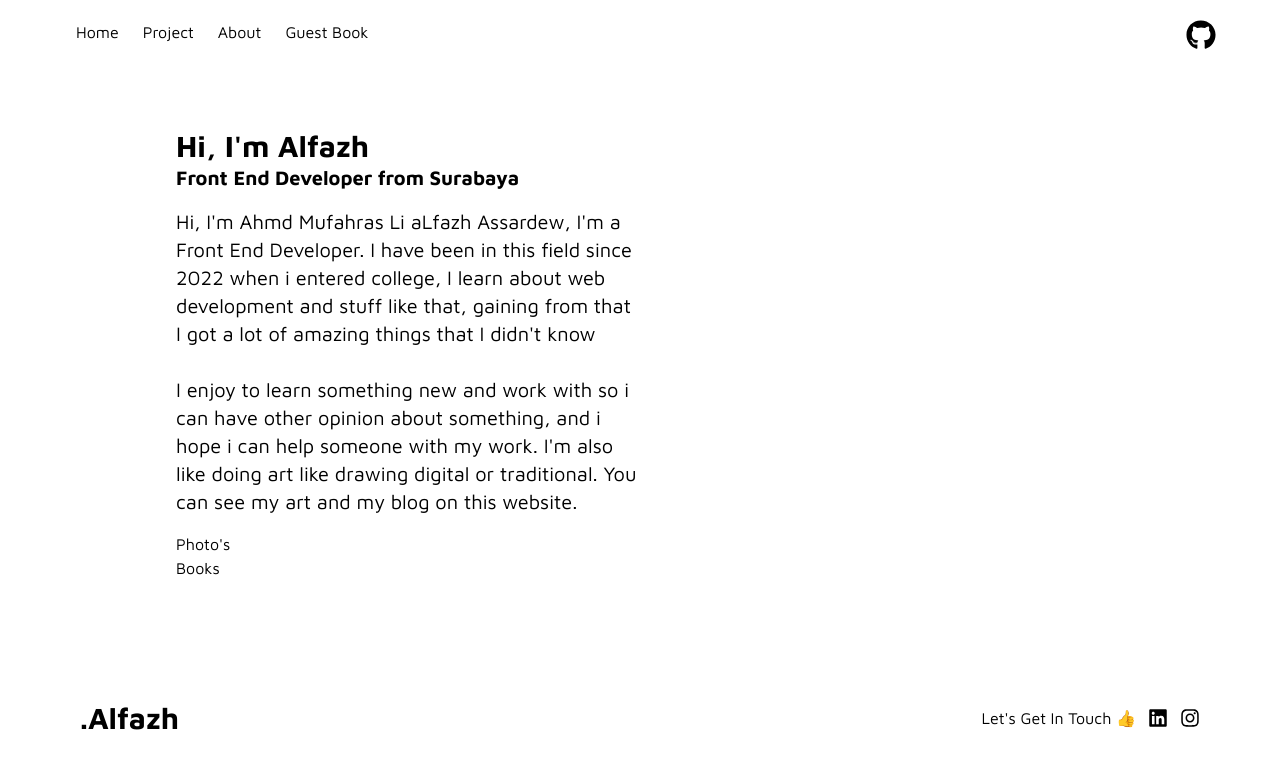
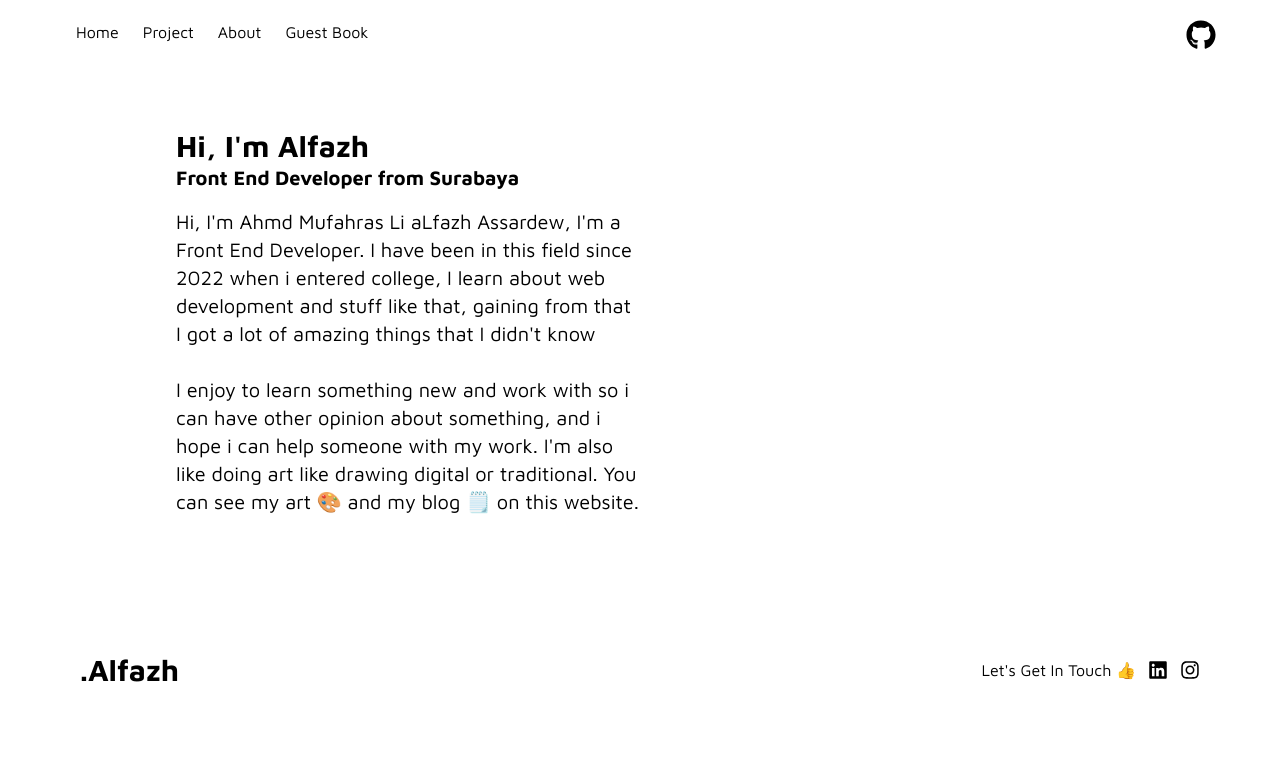
Before and after one commit to alfazh123/Alfazh-page, a Next.js app: page /about in a window 1280 px wide. Shown: the top 768 px of the page. Built offline with nearby package versions, Linux system fonts and the light colour scheme.

Commit message:
feat: content

```diff
--- a/app/about/page.tsx
+++ b/app/about/page.tsx
@@ -18,19 +18,55 @@ export default function About() {
                     <br />I enjoy to learn something new and work with so i can
                     have other opinion about something, and i hope i can help
                     someone with my work. I&apos;m also like doing art like
-                    drawing digital or traditional. You can see my art and my
-                    blog on this website.
+                    drawing digital or traditional. You can see my art 🎨 and my
+                    blog 🗒️ on this website.
                 </p>
             </div>
 
-            <div>
-                <h2>Photo&apos;s</h2>
-                <p></p>
-            </div>
+            {/* <div>
+                <h3>Uses</h3>
+                <p>
+                    Here are some of the technologies that I use and some of the
+                    tools that I use to make my project.
+                </p>
+                <div>
+                    <h4>Front End</h4>
+                    <ul>
+                        <li>NextJs</li>
+                        <li>Tailwind</li>
+                        <li>React</li>
+                    </ul>
 
-            <Link href="/about/books">
-                <button>Books</button>
-            </Link>
+                    <h4>Tools</h4>
+                    <ul>
+                        <li>VS Code</li>
+                        <li>Git</li>
+                        <li>GitHub</li>
+                        <li>Figma</li>
+                        <li>Photoshop</li>
+                        <li>Lenovo Ideapad 3 15ARE05</li>
+                        <li>Samsung Galaxy A12</li>
+                    </ul>
+
+                    <h4>Others</h4>
+                    <ul>
+                        <li>Linux</li>
+                        <li>Windows</li>
+                    </ul>
+
+                    <h4>Interest</h4>
+                    <ul>
+                        <li>Art</li>
+                        <li>Design</li>
+                    </ul>
+
+                    <h4>Other</h4>
+                    <ul>
+                        <li>Music</li>
+                        <li>Game</li>
+                    </ul>
+                </div>
+            </div> */}
         </div>
     );
 }
```
